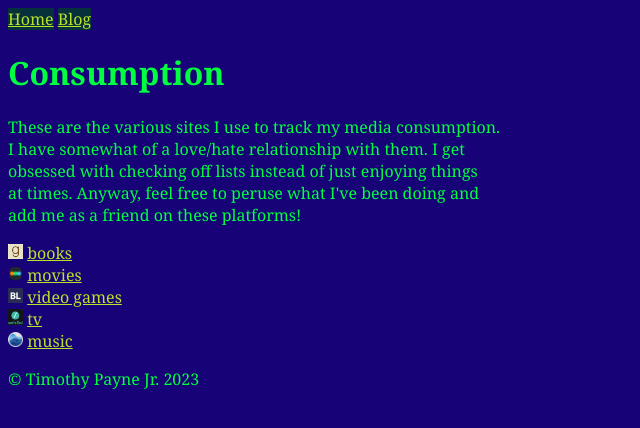
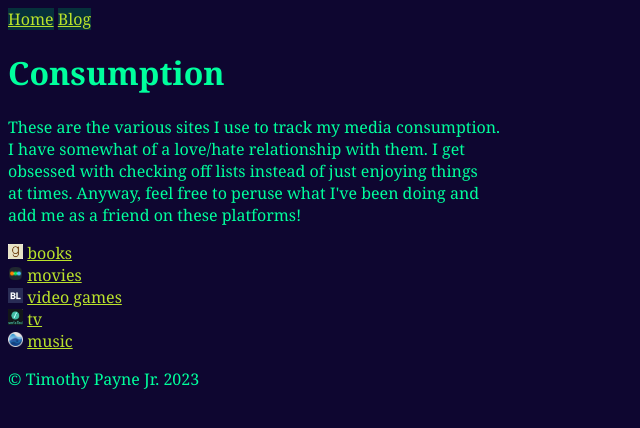
Before and after one commit to TimothyVirgil/timothypaynejr_website, a plain HTML site: page site/consumption.html in a window 1280 px wide. Shown: the whole page, without its empty margins (0-640 px from the left). Drawn offline with Linux system fonts and the light colour scheme.

Commit message:
update colors, add style for blogtext

```diff
--- a/site/styles.css
+++ b/site/styles.css
@@ -8,7 +8,11 @@ a, a:visited{
     background-color: rgb(6, 49, 59);
 }
 body {
-    background-color: #170277;
-    color: rgb(0, 255, 64);
+    background-color: #0e0630;
+    color: rgb(0, 255, 157);
     font-family: Georgia, 'Times New Roman', Times, serif
 }
+
+.blogtext {
+    max-width: 400px
+}
```
